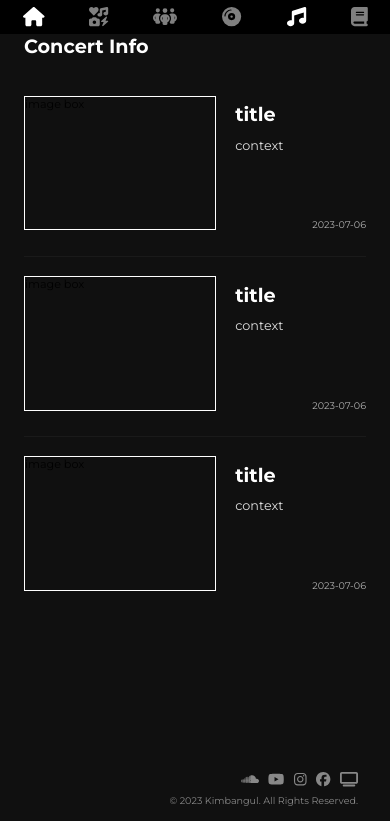
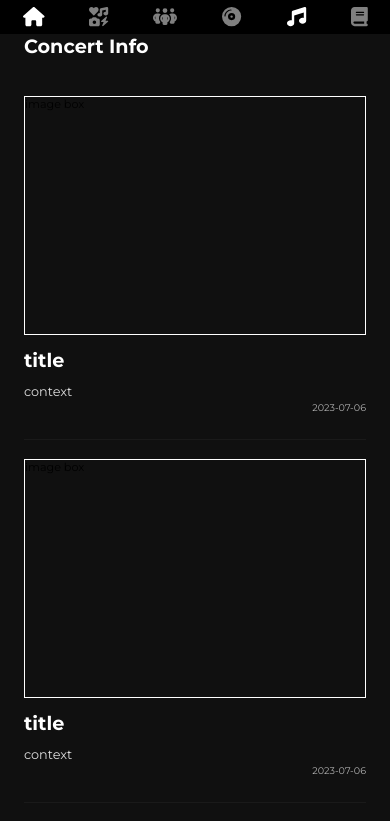
Before and after one commit to Kimbangul/lanalogue, a Next.js app: page /concert in a window 390 px wide. Shown: the top 821 px of the page. Built offline with nearby package versions, Linux system fonts and the light colour scheme.

Commit message:
style: add media query

```diff
--- a/src/components/concert/ConcertStyle.ts
+++ b/src/components/concert/ConcertStyle.ts
@@ -20,18 +20,32 @@ export const Concert = {
     Inner: styled.div`
       display: flex;
       gap: 2.4rem;
+
+      @media (max-width: ${props => props.theme.screenSize.tb}px){
+        display: block;
+      }
     `,
     TextBox: styled.div`
       width: 100%;
       display: flex;
       flex-direction: column;
       padding-top: 0.8rem;
+
+      @media (max-width: ${props => props.theme.screenSize.tb}px){
+        padding-top: 0;
+      }
     `,
     Img: styled.div`
       width: 24rem;
       border: 0.1rem solid #fff;
       aspect-ratio: 1 / 0.7;
       flex-shrink: 0;
+      transition: width 0.3s;
+
+      @media (max-width: ${props => props.theme.screenSize.tb}px){
+        width: 100%;
+        margin-bottom: 1.6rem;
+      }
     `,
     Title: styled(Guestbook.Item.Title)`
     `,
```
Also changed, not shown: src/components/three/Three.tsx (+8 -10 lines).
